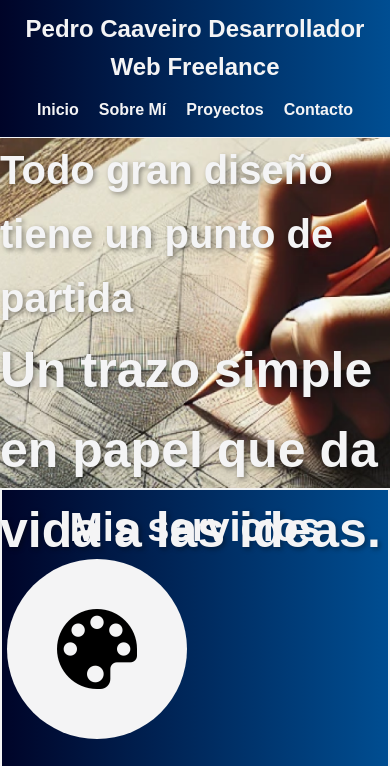
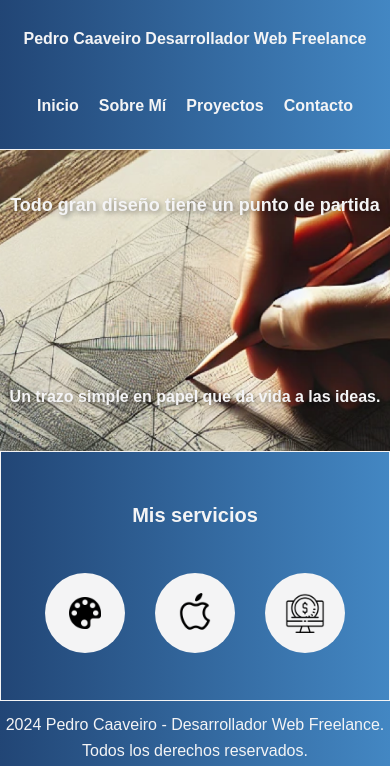
Before and after one commit to PedroCaaveiro/Trabajos, a plain HTML site: page PORTFOLIO/index.html in a window 390 px wide. Shown: the top 766 px of the page. Drawn offline with Linux system fonts and the light colour scheme.

Commit message:
index responsive ok

```diff
--- a/PORTFOLIO/estilos/style.css
+++ b/PORTFOLIO/estilos/style.css
@@ -7,7 +7,7 @@
 
 
 :root {
-    --color-primary: linear-gradient(90deg, #000428, #004E92);
+    --color-primary: linear-gradient(90deg, #000428, #4387c3);
     --color-secondary: #2ecc71;
     --color-text: #333;
     --color-blanco: #f4f4f5;
@@ -17,16 +17,41 @@
 
 body {
     font-family: var(--font-family);
-    font-size: 16px;
-    color: var(--color-text);
-    background: var(--color-primary);
     line-height: 1.6;
     display: flex;
     flex-direction: column;
     height: 100%;
     overflow-x: hidden;
     /* Evita scroll horizontal */
+    position: relative;
 }
+.background-wave {
+    position: absolute;
+    top: 0;
+    left: 0;
+    width: 100%;
+    height: 100%;
+   background: var(--color-primary);
+    background-size: 200% 200%;
+    animation: wave-animation 10s ease-in-out infinite;
+    z-index: -1;
+}
+
+
+@keyframes wave-animation {
+    0% {
+        background-position: 0% 0%;
+    }
+    50% {
+        background-position: 100% 100%;
+    }
+    100% {
+        background-position: 0% 0%;
+    }
+}
+
+
+
 
 .header {
     display: flex;
@@ -35,7 +60,6 @@ body {
     justify-content: center;
     width: 100%;
     min-height: 80px;
-    /* Más flexible que height */
     background-color: var(--color-verde);
     padding: 10px;
     /* Para espacio adicional */
@@ -45,9 +69,6 @@ body {
 .header h1 {
     font-size: 1.5rem;
     color: var(--color-blanco);
-    text-shadow:
-        2px 2px 5px var(--color-negro),
-        -2px -2px 5px var(--color-sombra-blanca);
     text-align: center;
     margin-bottom: 10px;
     /* Asegura separación del nav */
@@ -135,9 +156,9 @@ h3.visible {
     display: flex;
     flex-direction: column;
     align-items: center;
-    justify-content: space-around;
+    justify-content: space-evenly;
     width: 100%;
-    height: 350px;
+    height: 450px;
     border: 2px solid var(--color-blanco);
     margin: 0 auto;
     padding: 5px;
@@ -277,7 +298,7 @@ form button:hover {
 
 .footer {
     text-align: center;
-    height: 80px;
+    height:124px;
     display: flex;
     align-items: center;
     justify-content: center;
@@ -304,3 +325,72 @@ a img:hover {
 .main__2 h2 {
     color: var(--color-blanco)
 }
+
+
+@media screen and (max-width: 600px) and (max-height: 844px) {
+    .header{
+        display: flex;
+        justify-content: space-around;
+        padding: .625rem;
+        height:150px;
+    }
+    .header h1 {
+        font-size:16px;
+
+
+    }
+
+.main__1 {
+    width: 100%;
+    height: 301px;
+
+}
+
+
+.main__1 h2 {
+    font-size: 18px;
+}
+
+.main__1 h3 {
+    font-size:16px;
+}
+
+.main__2 {
+    height: 250px;
+    border: 1px solid var(--color-blanco);
+     padding: 5px;
+
+
+}
+
+.main__2 h2 {
+    font-size:20px;
+
+}
+
+
+.main__3 {
+    gap:1.875rem;
+}
+
+.main__3__bloque {
+    width: 80px;
+    height: 80px;
+
+}
+.main__3__bloque img{
+    width: 50%;
+}
+
+
+
+.footer {
+    display: flex;
+    flex-wrap: wrap;
+
+    height:8.9375rem;
+
+}
+
+
+}
--- a/PORTFOLIO/index.html
+++ b/PORTFOLIO/index.html
@@ -11,6 +11,7 @@
 </head>
 
 <body>
+    <div class="background-wave"></div>
     <header class="header">
         <h1>Pedro Caaveiro Desarrollador Web Freelance</h1>
         <nav aria-label="Menú principal">
```
